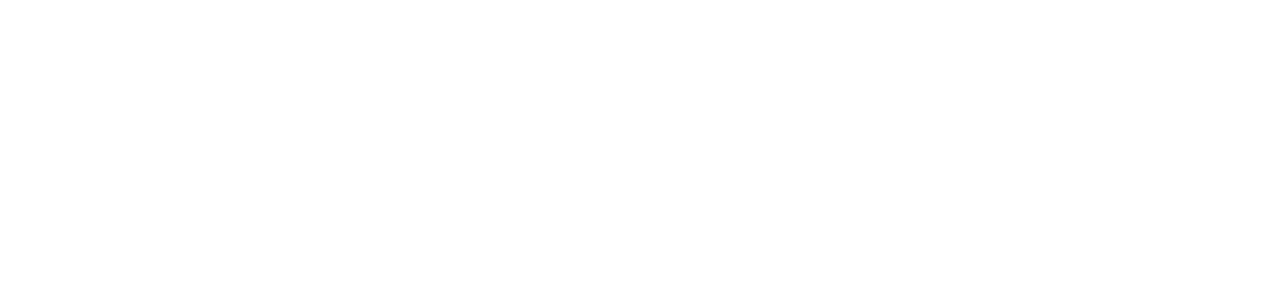
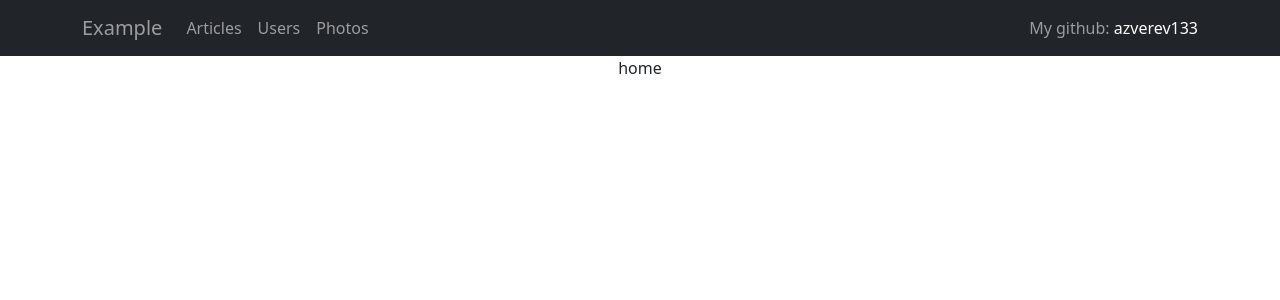
Before and after one commit to azverev133/rr_task, a React (Create React App) app: page / in a window 1280 px wide. Shown: the top 300 px of the page. Built offline with nearby package versions, Linux system fonts and the light colour scheme.

Commit message:
feat: navigation and data fetch

```diff
--- a/package.json
+++ b/package.json
@@ -17,8 +17,11 @@
     "react": "^17.0.2",
     "react-bootstrap": "^2.0.0-beta.4",
     "react-dom": "^17.0.2",
+    "react-router-dom": "^5.2.0",
     "react-scripts": "4.0.3",
     "redux": "^4.1.1",
+    "redux-devtools-extension": "^2.13.9",
+    "redux-thunk": "^2.3.0",
     "typescript": "^4.3.5",
     "web-vitals": "^1.1.2"
   },
@@ -45,5 +48,8 @@
       "last 1 firefox version",
       "last 1 safari version"
     ]
+  },
+  "devDependencies": {
+    "react-redux": "^7.2.4"
   }
 }
--- /dev/null
+++ b/src/App.jsx
@@ -0,0 +1,54 @@
+import React from 'react';
+import { Route, Switch } from 'react-router';
+import {Header} from "./main/header/Header";
+
+import './App.scss';
+
+import {useDispatch, useSelector} from "react-redux";
+import {fetchArticles, fetchPhotos, fetchUsers} from "./actions/async";
+
+export const App = () =>  {
+  const dispatch = useDispatch()
+  const state = useSelector(state => state)
+  console.log({state})
+
+  const onNavigate = path => {
+    switch (path) {
+      case "/": console.log(path)
+        break
+      case "/articles": dispatch(fetchArticles())
+        break
+      case "/users": dispatch(fetchUsers())
+        break
+      case "/photos": dispatch(fetchPhotos())
+        break
+      default:
+        break
+    }
+  }
+
+  return (
+      <div className="App">
+        <Header onNavigate={onNavigate}/>
+        <div>
+          <Switch>
+            <Route exact path="/">
+              <div>home</div>
+            </Route>
+            <Route path="/articles">
+              <div>articles</div>
+            </Route>
+            <Route path="/users">
+              <div>users</div>
+            </Route>
+            <Route path="/photos">
+              <div>photos</div>
+            </Route>
+            <Route>
+              <div>nothing</div>
+            </Route>
+          </Switch>
+        </div>
+      </div>
+  )
+}
--- a/src/App.scss
+++ b/src/App.scss
@@ -1,3 +1,5 @@
+@import "~bootstrap/scss/bootstrap";
+
 .App {
   text-align: center;
 }
--- a/src/App.tsx
+++ /dev/null
@@ -1,9 +0,0 @@
-import React from 'react';
-import './App.scss';
-
-export const App = () =>  {
-  return (
-    <div className="App">
-    </div>
-  )
-}
--- /dev/null
+++ b/src/actions/actions.js
@@ -0,0 +1,5 @@
+import {UPDATE_ARTICLES, UPDATE_PHOTOS, UPDATE_USERS} from "./types";
+
+export const updateArticles = payload => ({ type: UPDATE_ARTICLES, payload })
+export const updateUsers = payload => ({ type: UPDATE_USERS, payload })
+export const updatePhotos = payload => ({ type: UPDATE_PHOTOS, payload })
--- /dev/null
+++ b/src/actions/async.js
@@ -0,0 +1,14 @@
+import axios from "axios";
+import {updateArticles, updatePhotos, updateUsers} from "./actions";
+
+export const fetchArticles = () => dispatch => axios.get('https://jsonplaceholder.typicode.com/posts')
+  .then(response => dispatch(updateArticles(response.data)))
+  .catch(error => console.error(error))
+
+export const fetchUsers = () => dispatch => axios.get('https://jsonplaceholder.typicode.com/users')
+  .then(response => dispatch(updateUsers(response.data)))
+  .catch(error => console.error(error))
+
+export const fetchPhotos = () => dispatch => axios.get('https://jsonplaceholder.typicode.com/photos')
+  .then(response => dispatch(updatePhotos(response.data)))
+  .catch(error => console.error(error))
--- /dev/null
+++ b/src/actions/types.js
@@ -0,0 +1,3 @@
+export const UPDATE_ARTICLES = "UPDATE_ARTICLES"
+export const UPDATE_USERS = "UPDATE_USERS"
+export const UPDATE_PHOTOS = "UPDATE_PHOTOS"
--- /dev/null
+++ b/src/index.jsx
@@ -0,0 +1,29 @@
+import React from 'react';
+import ReactDOM from 'react-dom';
+import './index.css';
+import {App} from './App';
+import reportWebVitals from './reportWebVitals';
+import {HashRouter} from "react-router-dom";
+import {applyMiddleware, createStore} from 'redux'
+import { Provider } from 'react-redux'
+import rootReducer from "./reducers/rootReducer";
+import {composeWithDevTools} from "redux-devtools-extension";
+import thunk from "redux-thunk";
+
+const store = createStore(rootReducer, composeWithDevTools(applyMiddleware(thunk)))
+
+ReactDOM.render(
+  <React.StrictMode>
+    <Provider store={store}>
+      <HashRouter noslash>
+        <App />
+      </HashRouter>
+    </Provider>
+  </React.StrictMode>,
+  document.getElementById('root')
+)
+
+// If you want to start measuring performance in your app, pass a function
+// to log results (for example: reportWebVitals(console.log))
+// or send to an analytics endpoint. Learn more: https://bit.ly/CRA-vitals
+reportWebVitals()
--- a/src/index.tsx
+++ /dev/null
@@ -1,17 +0,0 @@
-import React from 'react';
-import ReactDOM from 'react-dom';
-import './index.css';
-import {App} from './App';
-import reportWebVitals from './reportWebVitals';
-
-ReactDOM.render(
-  <React.StrictMode>
-    <App />
-  </React.StrictMode>,
-  document.getElementById('root')
-);
-
-// If you want to start measuring performance in your app, pass a function
-// to log results (for example: reportWebVitals(console.log))
-// or send to an analytics endpoint. Learn more: https://bit.ly/CRA-vitals
-reportWebVitals();
--- /dev/null
+++ b/src/main/header/Header.jsx
@@ -0,0 +1,29 @@
+import React from "react";
+import {Link} from "react-router-dom";
+import {Container, Nav, Navbar} from "react-bootstrap";
+
+import './Header.scss';
+
+export const Header = props => (
+  <Navbar bg="dark" variant="dark" className="main-header">
+    <Container>
+      <Navbar.Brand>
+        <Link to="/">Example</Link>
+      </Navbar.Brand>
+      <Nav className="me-auto">
+        <Nav.Link>
+          <Link to="/articles" onClick={() => props.onNavigate('/articles')}>Articles</Link>
+        </Nav.Link>
+        <Nav.Link>
+          <Link to="/users" onClick={() => props.onNavigate('/users')}>Users</Link>
+        </Nav.Link>
+        <Nav.Link>
+          <Link to="/photos" onClick={() => props.onNavigate('/photos')}>Photos</Link>
+        </Nav.Link>
+      </Nav>
+      <Navbar.Text>
+        My github: <a href="https://github.com/azverev133">azverev133</a>
+      </Navbar.Text>
+    </Container>
+  </Navbar>
+)
--- /dev/null
+++ b/src/main/header/Header.scss
@@ -0,0 +1,13 @@
+.main-header {
+
+  a {
+    color: rgba(255, 255, 255, 0.55);
+    text-decoration: none;
+    transition: color 0.15s ease-in-out, background-color 0.15s ease-in-out, border-color 0.15s ease-in-out;
+
+    &:hover, &:focus {
+      color: rgba(255, 255, 255, 0.7);
+    }
+  }
+
+}
--- /dev/null
+++ b/src/reducers/rootReducer.js
@@ -0,0 +1,23 @@
+import { combineReducers } from 'redux'
+import {UPDATE_ARTICLES, UPDATE_PHOTOS, UPDATE_USERS} from "../actions/types"
+
+const initialState = {
+  articles: [],
+  users: [],
+  photos: []
+}
+
+const mainReducer = (state = initialState, action) => {
+  switch (action.type) {
+    case UPDATE_ARTICLES: return { ...state, articles: action.payload }
+    case UPDATE_USERS: return { ...state, users: action.payload }
+    case UPDATE_PHOTOS: return { ...state, photos: action.payload }
+    default: return state
+  }
+}
+
+const rootReducer = combineReducers({
+  main: mainReducer,
+})
+
+export default rootReducer
```
Also changed, not shown: 2 other files (tests, documents, lock files or other folders).
